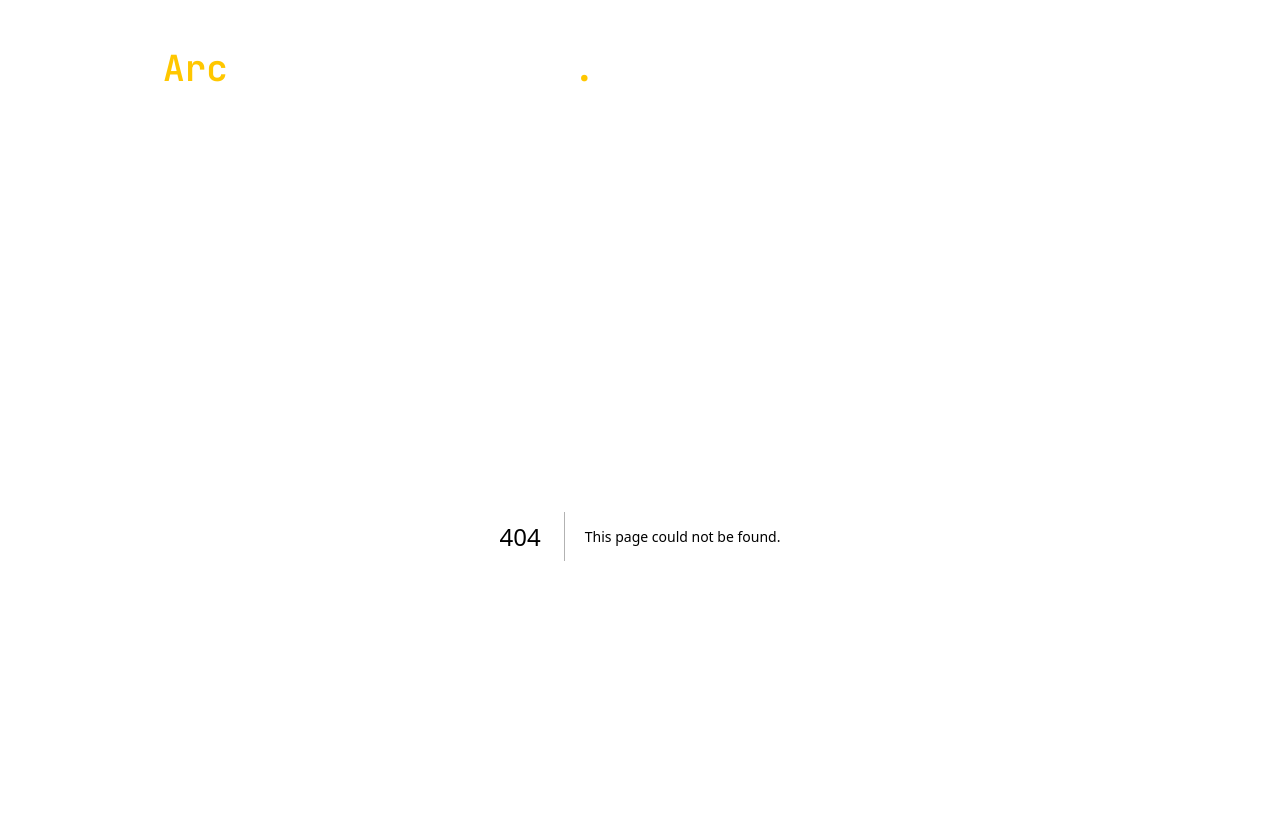
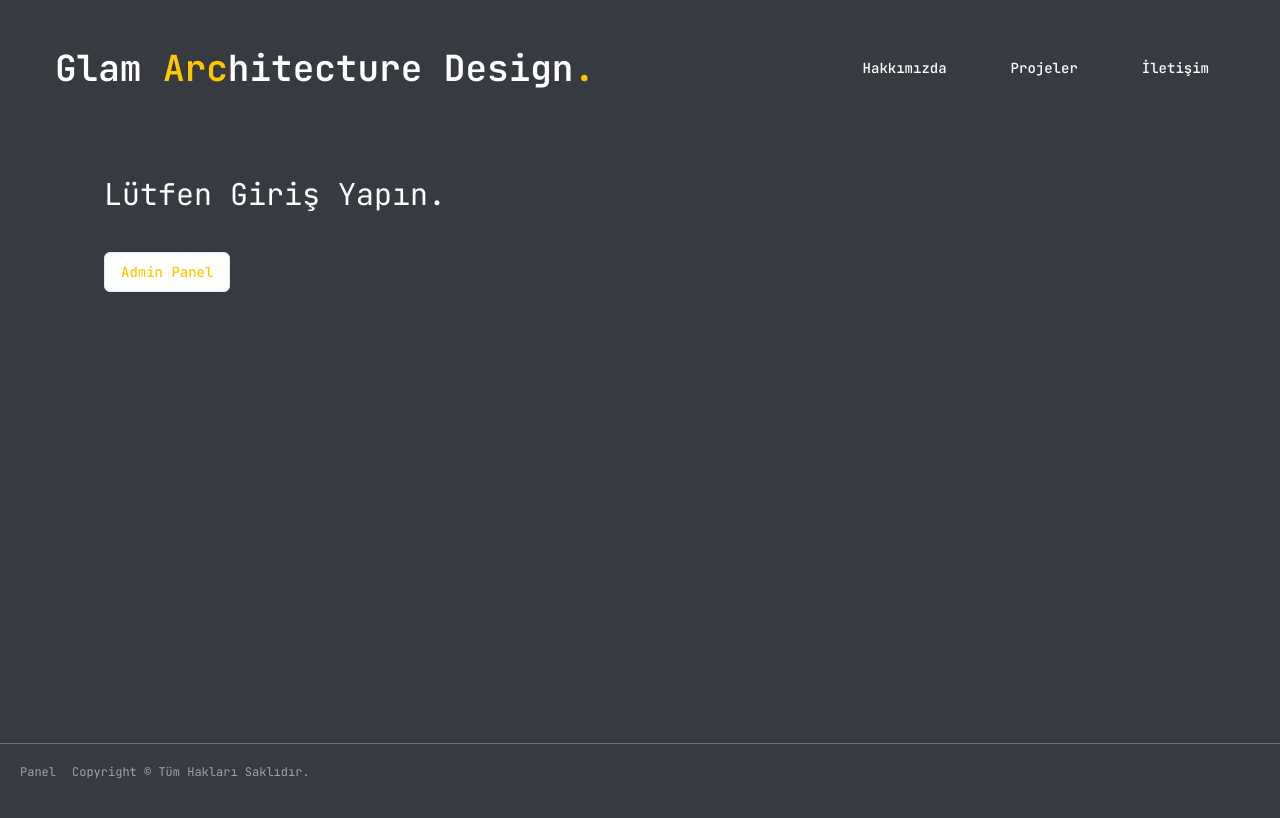
Before and after one commit to aligururyaman/arcWebApp, a Next.js app: page /adminPanel in a window 1280 px wide. Before the commit this address had no page. Shown: the top 818 px of the page. Built offline with nearby package versions, Linux system fonts and the light colour scheme.

Commit message:
adminpanel

```diff
--- /dev/null
+++ b/app/adminPanel/page.jsx
@@ -0,0 +1,116 @@
+'use client';
+import React, { useState, useEffect } from 'react';
+import Link from 'next/link';
+import { Button } from "@/components/ui/button";
+import {
+  Dialog,
+  DialogContent,
+  DialogDescription,
+  DialogFooter,
+  DialogHeader,
+  DialogTitle,
+  DialogTrigger,
+} from "@/components/ui/dialog";
+import { Input } from "@/components/ui/input";
+import { Label } from "@/components/ui/label";
+
+function Footer() {
+  const [userName, setUserName] = useState("");
+  const [password, setPassword] = useState("");
+  const [isLoggedIn, setIsLoggedIn] = useState(false);
+  const [fadeIn, setFadeIn] = useState(false);
+
+  const handleLogin = () => {
+    const adminUsername = process.env.NEXT_PUBLIC_ADMIN_USERNAME;
+    const adminPassword = process.env.NEXT_PUBLIC_ADMIN_PASSWORD;
+
+    if (userName === adminUsername && password === adminPassword) {
+      setIsLoggedIn(true);
+    } else {
+      alert("Yanlış kullanıcı adı veya şifre!");
+    }
+  };
+  useEffect(() => {
+    setFadeIn(true);
+  }, []);
+
+  return (
+    <div className='m-10'>
+      {!isLoggedIn ? (
+        <Dialog>
+          <div className={`transition-opacity duration-1000 ${fadeIn ? 'opacity-100' : 'opacity-0'} px-16 my-10`}>
+            <h1 className='text-3xl'>Lütfen Giriş Yapın.</h1>
+          </div>
+          <DialogTrigger asChild className='mx-16'>
+            <Button variant="outline" className="bg-white text-accent">Admin Panel</Button>
+          </DialogTrigger>
+          <DialogContent className="sm:max-w-[425px] text-black">
+            <DialogHeader>
+              <DialogTitle>Admin Panel</DialogTitle>
+              <DialogDescription>
+                Dosya yüklemek için giriş yapın
+              </DialogDescription>
+            </DialogHeader>
+            <div className="grid gap-4 py-4">
+              <div className="grid grid-cols-4 items-center gap-4">
+                <Label htmlFor="name" className="text-right">
+                  Kullanıcı Adı
+                </Label>
+                <Input id="name" value={userName} onChange={(e) => setUserName(e.target.value)} className="col-span-3" />
+              </div>
+              <div className="grid grid-cols-4 items-center gap-4">
+                <Label htmlFor="password" className="text-right">
+                  Şifre
+                </Label>
+                <Input id="password" type="password" value={password} onChange={(e) => setPassword(e.target.value)} className="col-span-3" />
+              </div>
+            </div>
+            <DialogFooter>
+              <Button type="button" onClick={handleLogin}>Giriş Yap</Button>
+            </DialogFooter>
+          </DialogContent>
+        </Dialog>
+      ) : (
+        <AdminPanel setIsLoggedIn={setIsLoggedIn} />
+      )}
+    </div>
+  );
+}
+
+function AdminPanel({ setIsLoggedIn }) {
+  const [fadeIn, setFadeIn] = useState(false);
+  const [title, setTitle] = useState("");
+
+  useEffect(() => {
+    setFadeIn(true);
+  }, []);
+
+  const handleLogout = () => {
+    setIsLoggedIn(false);
+  };
+
+  return (
+    <div className='mt-10'>
+      <div className={`transition-opacity duration-1000 ${fadeIn ? 'opacity-100' : 'opacity-0'} px-16 my-10`}>
+        <h1 className='text-3xl'>Admin Panel.</h1>
+      </div>
+      <div className=''>
+        <div className='h-[30rem] w-[30rem] m-16 border-2 border-accent'>
+          <div className='w-96 text-black m-10 flex flex-col space-y-7'>
+            <Input type="text" placeholder="Başlık" value={title} onChange={(e) => setTitle(e.target.value)} />
+            <Input id="picture1" type="file" />
+            <Input id="picture2" type="file" />
+            <Input id="picture3" type="file" />
+            <Input id="picture4" type="file" />
+            <Input id="picture5" type="file" />
+          </div>
+        </div>
+      </div>
+      <div>
+        <Button variant="destructive" onClick={handleLogout}>Çıkış</Button>
+      </div>
+    </div>
+  );
+}
+
+export default Footer;
--- a/app/contact/page.jsx
+++ b/app/contact/page.jsx
@@ -1,8 +1,26 @@
-import React from 'react'
+'use client';
+import React, { useEffect, useState } from 'react'
 
 function Contact() {
+  const [fadeIn, setFadeIn] = useState(false);
+
+  useEffect(() => {
+    setFadeIn(true);
+  }, [])
   return (
-    <div>Contact</div>
+    <div className='mt-10'>
+      <div className={`transition-opacity duration-1000 ${fadeIn ? 'opacity-100' : 'opacity-0'} px-16 my-10`}>
+        <h1 className='text-3xl'>İletişim.</h1>
+      </div>
+      <div className='flex flex-row space-y-52 m-10'>
+        <div className='h-[30rem]  w-full border-2 border-accent'>
+
+        </div>
+        <div className='h-52 w-full border-2 border-accent'>
+
+        </div>
+      </div>
+    </div>
   )
 }
 
--- a/app/layout.jsx
+++ b/app/layout.jsx
@@ -1,26 +1,26 @@
 import { JetBrains_Mono } from "next/font/google";
 import "./globals.css";
-// _app.js
 import 'slick-carousel/slick/slick.css';
 import 'slick-carousel/slick/slick-theme.css';
 
-
-// Componentler
 import Header from "@/components/Header";
+import Footer from "@/components/Footer";
 
 const jetBrainsMono = JetBrains_Mono({ subsets: ["latin"], weight: ["100", "200", "300", "400", "500", "600", "700", "800"], variable: '--font-jetbrainsMono' });
 
 export const metadata = {
-  title: "Create Next App",
-  description: "Generated by create next app",
+  title: "Glam Architecture",
+  description: "Abdullah Küçükkılınç",
 };
 
 export default function RootLayout({ children }) {
   return (
-    <html lang="en">
-      <body className={jetBrainsMono.variable}>
+    <html lang="en" className="h-full">
+      <body className={`${jetBrainsMono.variable} flex flex-col min-h-screen`}>
         <Header />
-        {children}</body>
+        <main className="flex-grow">{children}</main>
+        <Footer />
+      </body>
     </html>
   );
 }
--- a/app/page.jsx
+++ b/app/page.jsx
@@ -25,7 +25,6 @@ export default function Home() {
         <Image src={mainMobile} height={900} />
       </div>
       <div>
-        <Footer />
       </div>
     </main>
   );
--- a/components/Footer.jsx
+++ b/components/Footer.jsx
@@ -1,8 +1,30 @@
+import Link from 'next/link'
 import React from 'react'
 
 function Footer() {
   return (
-    <div>Footer</div>
+    <div className='mt-10 w-full'>
+      <div className='h-1 w-full border-b border-gray-500' />
+      <div className='m-5 flex flex-row space-x-4'>
+        <div className='flex flex-col space-y-3'>
+          <div>
+            <Link href="/adminPanel">
+              <div className='text-xs text-gray-400'>
+                <h1>Panel</h1>
+              </div>
+            </Link>
+          </div>
+        </div>
+        <div>
+          <div className='text-xs text-gray-400'>
+            <h1>Copyright © Tüm Hakları Saklıdır.</h1>
+          </div>
+        </div>
+        <div>
+
+        </div>
+      </div>
+    </div>
   )
 }
 
--- a/components/Header.jsx
+++ b/components/Header.jsx
@@ -1,6 +1,7 @@
 import Link from "next/link"
 import { Button } from "./ui/button"
 import Nav from "./Nav"
+import Footer from "./Footer"
 
 function Header() {
   return (
@@ -23,7 +24,9 @@ function Header() {
           Mobile Nav
         </div>
       </div>
+
     </header>
+
   )
 }
 
--- /dev/null
+++ b/components/ui/dialog.jsx
@@ -0,0 +1,94 @@
+import * as React from "react"
+import * as DialogPrimitive from "@radix-ui/react-dialog"
+import { X } from "lucide-react"
+
+import { cn } from "@/lib/utils"
+
+const Dialog = DialogPrimitive.Root
+
+const DialogTrigger = DialogPrimitive.Trigger
+
+const DialogPortal = DialogPrimitive.Portal
+
+const DialogClose = DialogPrimitive.Close
+
+const DialogOverlay = React.forwardRef(({ className, ...props }, ref) => (
+  <DialogPrimitive.Overlay
+    ref={ref}
+    className={cn(
+      "fixed inset-0 z-50 bg-black/80  data-[state=open]:animate-in data-[state=closed]:animate-out data-[state=closed]:fade-out-0 data-[state=open]:fade-in-0",
+      className
+    )}
+    {...props} />
+))
+DialogOverlay.displayName = DialogPrimitive.Overlay.displayName
+
+const DialogContent = React.forwardRef(({ className, children, ...props }, ref) => (
+  <DialogPortal>
+    <DialogOverlay />
+    <DialogPrimitive.Content
+      ref={ref}
+      className={cn(
+        "fixed left-[50%] top-[50%] z-50 grid w-full max-w-lg translate-x-[-50%] translate-y-[-50%] gap-4 border border-slate-200 bg-white p-6 shadow-lg duration-200 data-[state=open]:animate-in data-[state=closed]:animate-out data-[state=closed]:fade-out-0 data-[state=open]:fade-in-0 data-[state=closed]:zoom-out-95 data-[state=open]:zoom-in-95 data-[state=closed]:slide-out-to-left-1/2 data-[state=closed]:slide-out-to-top-[48%] data-[state=open]:slide-in-from-left-1/2 data-[state=open]:slide-in-from-top-[48%] sm:rounded-lg dark:border-slate-800 dark:bg-slate-950",
+        className
+      )}
+      {...props}>
+      {children}
+      <DialogPrimitive.Close
+        className="absolute right-4 top-4 rounded-sm opacity-70 ring-offset-white transition-opacity hover:opacity-100 focus:outline-none focus:ring-2 focus:ring-slate-950 focus:ring-offset-2 disabled:pointer-events-none data-[state=open]:bg-slate-100 data-[state=open]:text-slate-500 dark:ring-offset-slate-950 dark:focus:ring-slate-300 dark:data-[state=open]:bg-slate-800 dark:data-[state=open]:text-slate-400">
+        <X className="h-4 w-4" />
+        <span className="sr-only">Close</span>
+      </DialogPrimitive.Close>
+    </DialogPrimitive.Content>
+  </DialogPortal>
+))
+DialogContent.displayName = DialogPrimitive.Content.displayName
+
+const DialogHeader = ({
+  className,
+  ...props
+}) => (
+  <div
+    className={cn("flex flex-col space-y-1.5 text-center sm:text-left", className)}
+    {...props} />
+)
+DialogHeader.displayName = "DialogHeader"
+
+const DialogFooter = ({
+  className,
+  ...props
+}) => (
+  <div
+    className={cn("flex flex-col-reverse sm:flex-row sm:justify-end sm:space-x-2", className)}
+    {...props} />
+)
+DialogFooter.displayName = "DialogFooter"
+
+const DialogTitle = React.forwardRef(({ className, ...props }, ref) => (
+  <DialogPrimitive.Title
+    ref={ref}
+    className={cn("text-lg font-semibold leading-none tracking-tight", className)}
+    {...props} />
+))
+DialogTitle.displayName = DialogPrimitive.Title.displayName
+
+const DialogDescription = React.forwardRef(({ className, ...props }, ref) => (
+  <DialogPrimitive.Description
+    ref={ref}
+    className={cn("text-sm text-slate-500 dark:text-slate-400", className)}
+    {...props} />
+))
+DialogDescription.displayName = DialogPrimitive.Description.displayName
+
+export {
+  Dialog,
+  DialogPortal,
+  DialogOverlay,
+  DialogClose,
+  DialogTrigger,
+  DialogContent,
+  DialogHeader,
+  DialogFooter,
+  DialogTitle,
+  DialogDescription,
+}
--- /dev/null
+++ b/components/ui/label.jsx
@@ -0,0 +1,16 @@
+import * as React from "react"
+import * as LabelPrimitive from "@radix-ui/react-label"
+import { cva } from "class-variance-authority";
+
+import { cn } from "@/lib/utils"
+
+const labelVariants = cva(
+  "text-sm font-medium leading-none peer-disabled:cursor-not-allowed peer-disabled:opacity-70"
+)
+
+const Label = React.forwardRef(({ className, ...props }, ref) => (
+  <LabelPrimitive.Root ref={ref} className={cn(labelVariants(), className)} {...props} />
+))
+Label.displayName = LabelPrimitive.Root.displayName
+
+export { Label }
--- a/package.json
+++ b/package.json
@@ -9,7 +9,8 @@
     "lint": "next lint"
   },
   "dependencies": {
-    "@radix-ui/react-dialog": "^1.1.0",
+    "@radix-ui/react-dialog": "^1.1.1",
+    "@radix-ui/react-label": "^2.1.0",
     "@radix-ui/react-scroll-area": "^1.1.0",
     "@radix-ui/react-select": "^2.1.0",
     "@radix-ui/react-slot": "^1.1.0",
```
Also changed, not shown: 2 other files (tests, documents, lock files or other folders).
